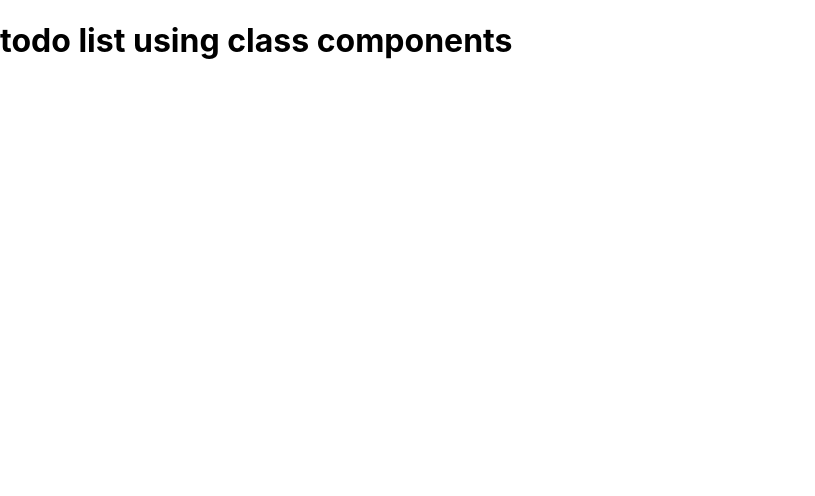
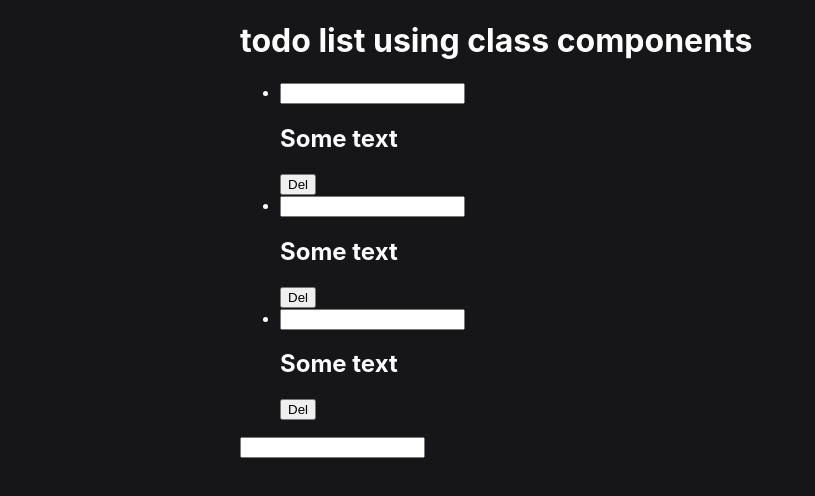
Before and after one commit to iamigrek/todo-react, a React app: page / in a window 1280 px wide. Shown: the whole page, without its empty margins (0-815 px from the left). Built offline with nearby package versions, Linux system fonts and the light colour scheme.

Commit message:
Написал базовую структуру приложения

```diff
--- a/src/components/app/app.css
+++ b/src/components/app/app.css
@@ -0,0 +1,5 @@
+.app {
+	margin: 0 auto;
+	max-width: 800px;
+	padding: 0 15px;
+}
--- a/src/components/app/app.js
+++ b/src/components/app/app.js
@@ -1,9 +1,21 @@
-const App = () => {
-  return (
-    <div className='app'>
-      <h1>todo list using class components</h1>
-    </div>
-  );
-};
+import React from 'react';
+import TodoAddForm from '../todo-add-form/todo-add-form';
+
+import TodoHeader from '../todo-header/todo-header';
+import TodoList from '../todo-list/todo-list';
+
+import './app.css';
+
+class App extends React.Component {
+  render() {
+    return (
+      <div className='app'>
+        <TodoHeader />
+        <TodoList />
+        <TodoAddForm />
+      </div>
+    );
+  }
+}
 
 export default App;
--- a/src/components/todo-add-form/todo-add-form.js
+++ b/src/components/todo-add-form/todo-add-form.js
@@ -0,0 +1,13 @@
+import React from 'react';
+
+class TodoAddForm extends React.Component {
+  render() {
+    return (
+      <form>
+        <input type='text' />
+      </form>
+    );
+  }
+}
+
+export default TodoAddForm;
--- /dev/null
+++ b/src/components/todo-header/todo-header.js
@@ -0,0 +1,13 @@
+import React from 'react';
+
+class TodoHeader extends React.Component {
+  render() {
+    return (
+      <header>
+        <h1>todo list using class components</h1>
+      </header>
+    );
+  }
+}
+
+export default TodoHeader;
--- a/src/components/todo-list-item/todo-list-item.js
+++ b/src/components/todo-list-item/todo-list-item.js
@@ -0,0 +1,15 @@
+import React from 'react';
+
+class TodoListItem extends React.Component {
+  render() {
+    return (
+      <li>
+        <input type='text' />
+        <h2>Some text</h2>
+        <button>Del</button>
+      </li>
+    );
+  }
+}
+
+export default TodoListItem;
--- a/src/components/todo-list/todo-list.js
+++ b/src/components/todo-list/todo-list.js
@@ -0,0 +1,16 @@
+import React from 'react';
+import TodoListItem from '../todo-list-item/todo-list-item';
+
+class TodoList extends React.Component {
+  render() {
+    return (
+      <ul>
+        <TodoListItem />
+        <TodoListItem />
+        <TodoListItem />
+      </ul>
+    );
+  }
+}
+
+export default TodoList;
--- a/src/index.css
+++ b/src/index.css
@@ -5,6 +5,8 @@ body {
     sans-serif;
   -webkit-font-smoothing: antialiased;
   -moz-osx-font-smoothing: grayscale;
+  background-color: #161618;
+  color: #fff;
 }
 
 code {
```
Also changed, not shown: src/components/todo-header/todo-header.css (added).
